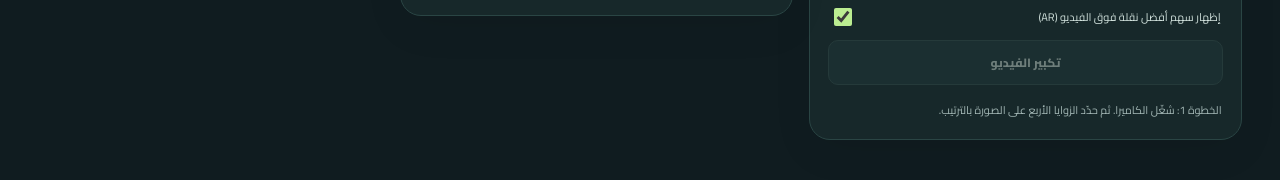
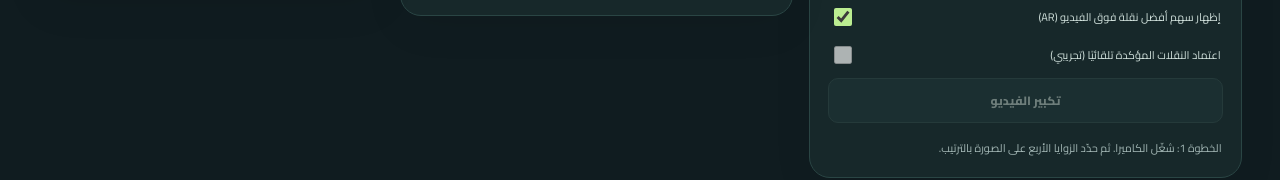
Before and after one commit to RayanShilbay-0/chesss, a website built with Vite: page chess_cam_mvp/index.html in a window 1280 px wide. Shown: the part 932-1112 px from the top of the page. Built offline with nearby package versions, Linux system fonts and the light colour scheme; files whose address does not match are found by name.

Commit message:
Expose optional hands-free legal move tracking mode

```diff
--- a/chess_cam_mvp/index.html
+++ b/chess_cam_mvp/index.html
@@ -38,6 +38,7 @@
      </div>
      <div class="toggle-line"><label for="auto-scan">المراقبة التلقائية التجريبية</label><input type="checkbox" id="auto-scan" disabled /></div>
      <div class="toggle-line"><label for="ar-overlay">إظهار سهم أفضل نقلة فوق الفيديو (AR)</label><input type="checkbox" id="ar-overlay" checked /></div>
+     <div class="toggle-line"><label for="auto-accept">اعتماد النقلات المؤكدة تلقائيًا (تجريبي)</label><input type="checkbox" id="auto-accept" disabled /></div>
      <div class="camera-actions camera-expand-actions"><button class="secondary" id="expand-video" disabled>تكبير الفيديو</button></div>
      <p class="helper" id="vision-message" role="status">الخطوة 1: شغّل الكاميرا. ثم حدّد الزوايا الأربع على الصورة بالترتيب.</p>
      <div id="vision-suggestion" class="suggestion" hidden>
```
